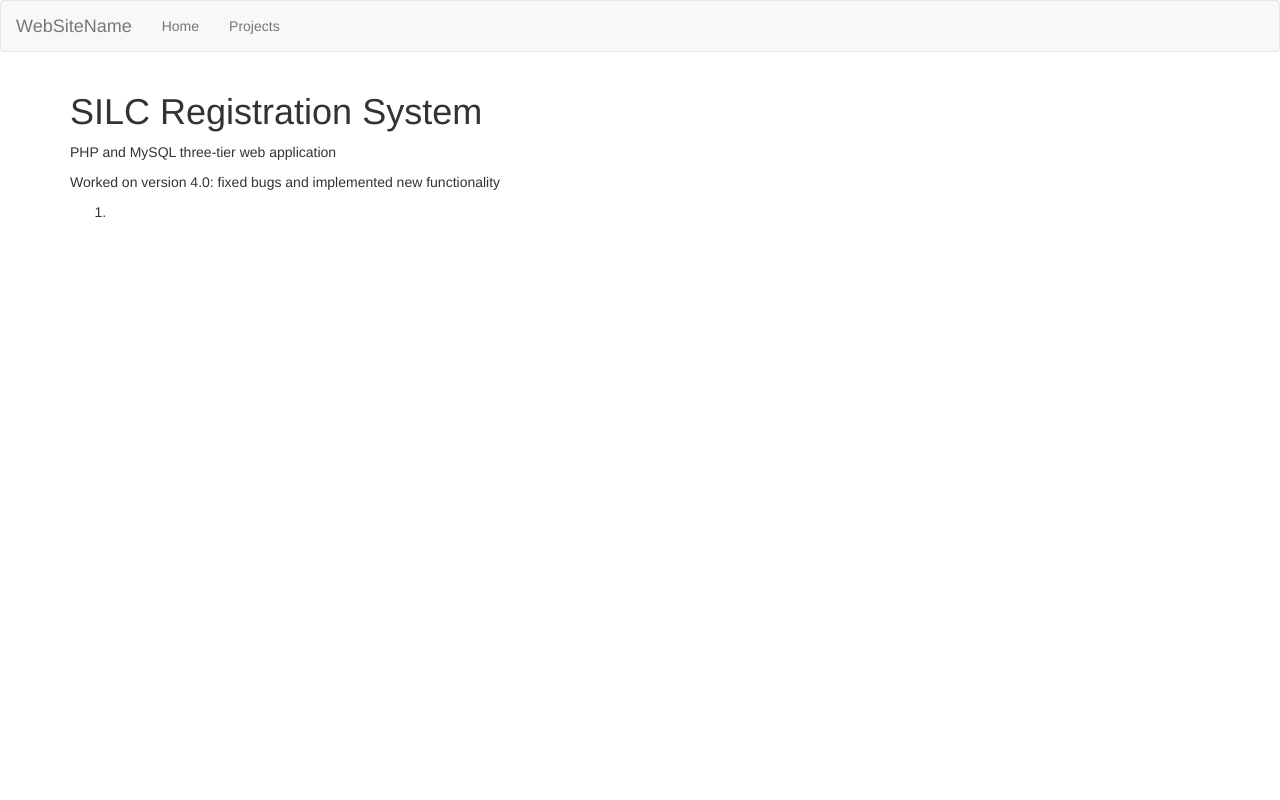
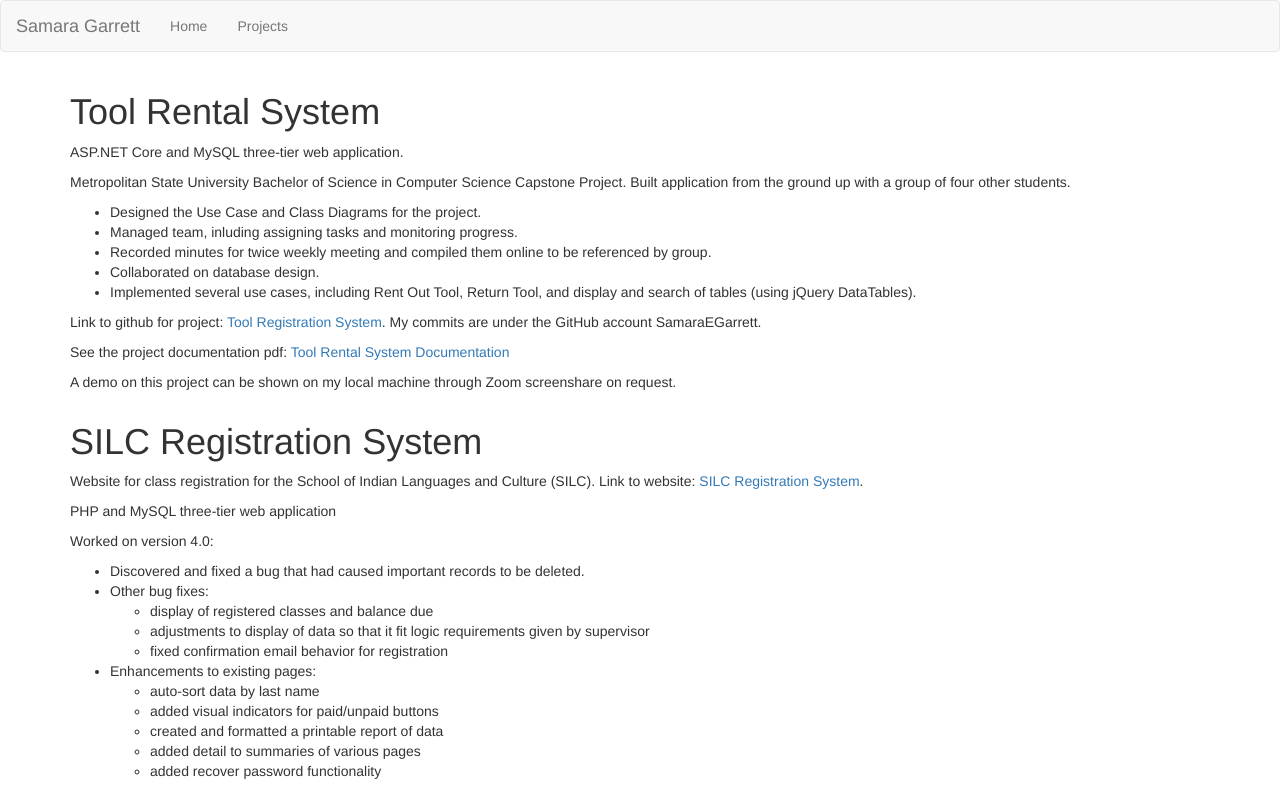
Before and after one commit to SamaraGarrett/samaragarrett, a PHP site: page /projects.php in a window 1280 px wide. Run offline with PHP 8.4, Linux system fonts and the light colour scheme; some libraries are stand-ins or nearby versions.

Commit message:
Projects page details
Added detail to projects page, including a page to view or download (depending on viewer's browser settings) project documentation for capstone.

```diff
--- a/header.php
+++ b/header.php
@@ -22,7 +22,7 @@
 <nav class="navbar navbar-default">
   <div class="container-fluid">
     <div class="navbar-header">
-      <a class="navbar-brand" href="#">WebSiteName</a>
+      <a class="navbar-brand" href="#">Samara Garrett</a>
     </div>
     <ul class="nav navbar-nav">
       <li <?php if(strcmp(PAGE_TITLE, "Index") == 0) { echo 'class="active"'; } ?>><a href="index.php">Home</a></li>
--- a/projects.php
+++ b/projects.php
@@ -1,15 +1,56 @@
 <?php
 DEFINE('PAGE_TITLE','Projects');
 require('header.php');
+
+session_start();
 ?>
 
 <div class="container">
+    <h1>Tool Rental System</h1>
+    <p>ASP.NET Core and MySQL three-tier web application.</p>
+    <p>Metropolitan State University Bachelor of Science in Computer Science Capstone Project.
+    Built application from the ground up with a group of four other students.</p>
+    <ul>
+        <li>Designed the Use Case and Class Diagrams for the project.</li>
+        <li>Managed team, inluding assigning tasks and monitoring progress.</li>
+        <li>Recorded minutes for twice weekly meeting and compiled them online to be referenced by group.</li>
+        <li>Collaborated on database design.</li>
+        <li>Implemented several use cases, including Rent Out Tool, Return Tool, and display and search of tables (using jQuery DataTables).</li>
+    </ul>
+    <p>Link to github for project: <a href="https://github.com/lancefox1979/ToolRentalSystem.Web">Tool Registration System</a>. My commits are under the GitHub account SamaraEGarrett.</p>
+    <?php
+        // set the file location and name for the project documentation
+        $_SESSION['file'] = 'resources/Team_2_Project_Report.pdf';
+        $_SESSION['filename'] = 'Team_2_Project_Report.pdf';
+    ?>
+    <p>See the project documentation pdf: <a href="pdf.php">Tool Rental System Documentation</a></p>
+    <p>A demo on this project can be shown on my local machine through Zoom screenshare on request.</p>
+</div>
+
+<div class="container">
     <h1>SILC Registration System</h1>
+    <p>Website for class registration for the School of Indian Languages and Culture (SILC). Link to website: <a href="https://silc.thisisjava.com/">SILC Registration System</a>.</p>
     <p>PHP and MySQL three-tier web application</p>
-    <p>Worked on version 4.0: fixed bugs and implemented new functionality</p>
-    <ol>
-        <li></li>
-    </ol>
+    <p>Worked on version 4.0:</p>
+    <ul>
+        <li>Discovered and fixed a bug that had caused important records to be deleted.</li>
+        <li>Other bug fixes:
+            <ul>
+                <li>display of registered classes and balance due</li>
+                <li>adjustments to display of data so that it fit logic requirements given by supervisor</li>
+                <li>fixed confirmation email behavior for registration</li>
+            </ul>
+        </li>
+        <li>Enhancements to existing pages:
+            <ul>
+                <li>auto-sort data by last name</li>
+                <li>added visual indicators for paid/unpaid buttons</li>
+                <li>created and formatted a printable report of data</li>
+                <li>added detail to summaries of various pages</li>
+                <li>added recover password functionality</li>
+            </ul>
+        </li>
+    </ul>
 </div>
 
 <?php
```
Also changed, not shown: pdf.php (added, +24 -0 lines), 1 other file.
